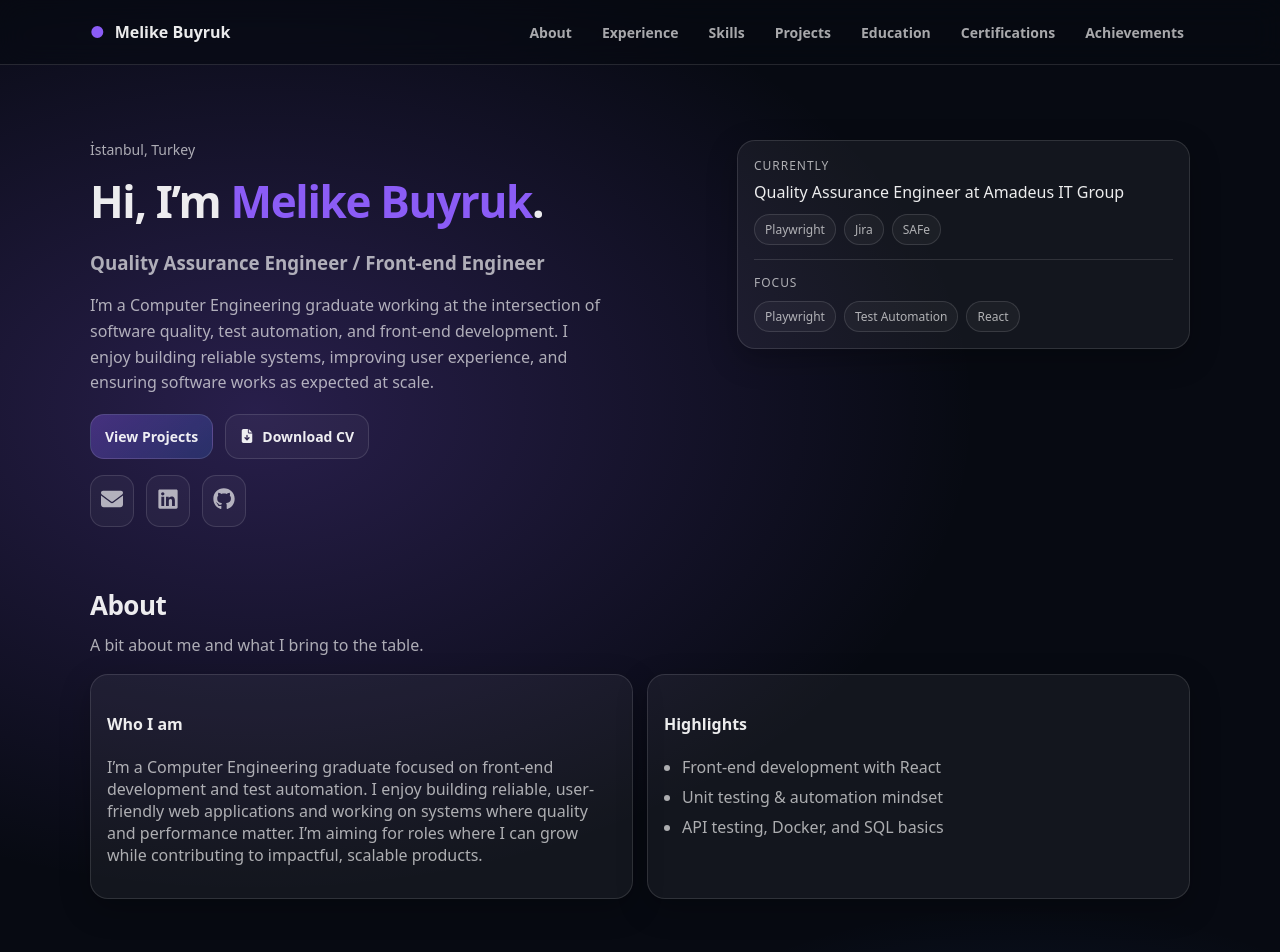
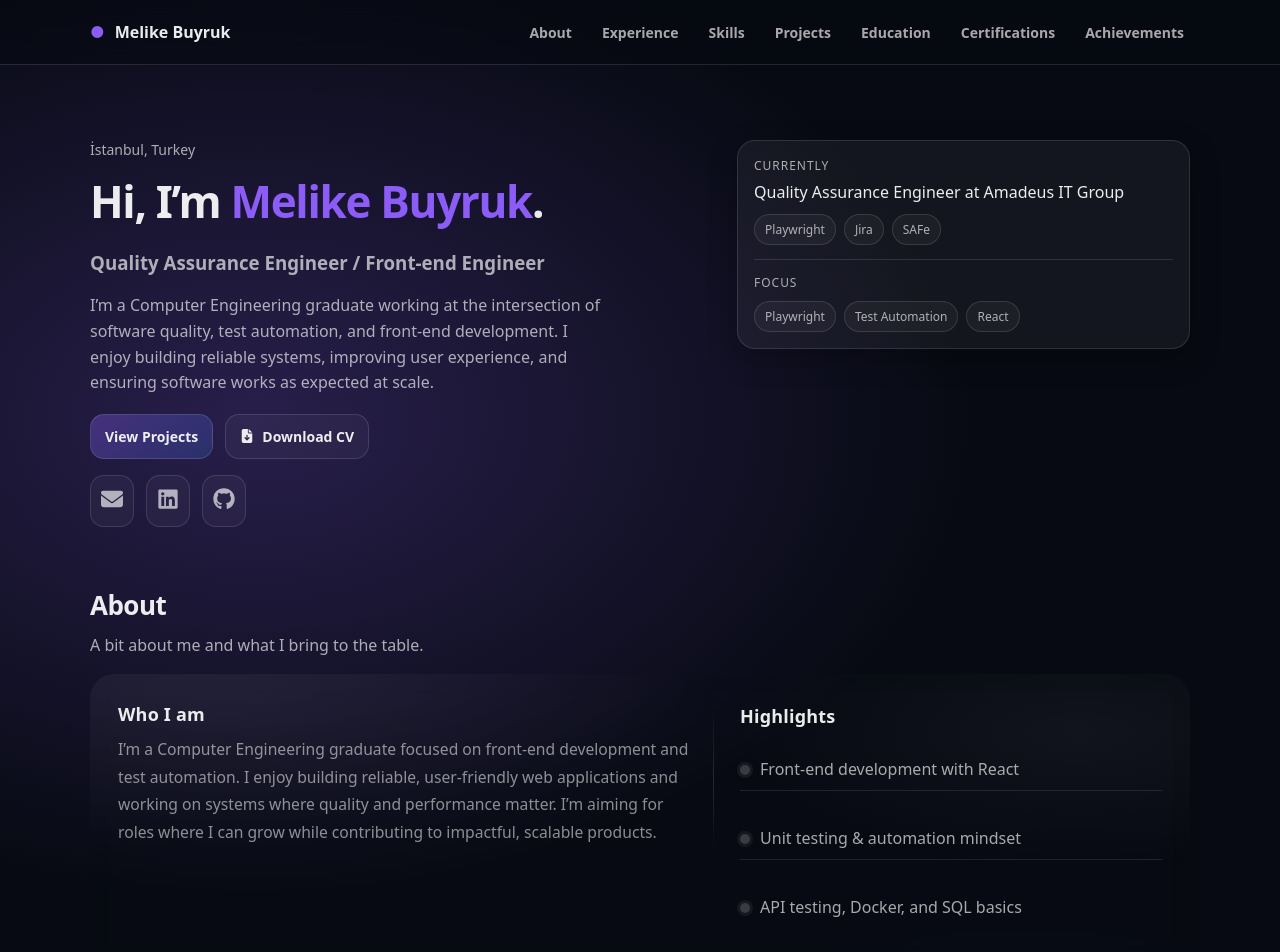
Before and after one commit to melikebuyruk/melike_buyruk_portfolio, a React (Vite) app: page / in a window 1280 px wide. Shown: the top 952 px of the page. Built offline with nearby package versions, Linux system fonts and the light colour scheme.

Commit message:
About css fixed

```diff
--- a/src/App.jsx
+++ b/src/App.jsx
@@ -12,7 +12,6 @@
   return (
     <div className="app">
       <Navbar />
-
       <main className="main">
         <Hero />
         <About />
--- a/src/components/Navbar/Navbar.jsx
+++ b/src/components/Navbar/Navbar.jsx
@@ -15,6 +15,11 @@
     return hasContact ? LINKS : [...LINKS, contact];
   }, []);
 
+  const visibleLinks = useMemo(
+    () => allLinks.filter((l) => l.href !== "#contact"),
+    [allLinks]
+  );
+
   const measurePill = () => {
     const navEl = navRef.current;
     const activeEl = linkRefs.current[active];
@@ -27,10 +32,11 @@
     const navRect = navEl.getBoundingClientRect();
     const elRect = activeEl.getBoundingClientRect();
 
-    const left = elRect.left - navRect.left;
-    const width = elRect.width;
-
-    setPill({ left, width, opacity: 1 });
+    setPill({
+      left: elRect.left - navRect.left,
+      width: elRect.width,
+      opacity: 1,
+    });
   };
 
   useLayoutEffect(() => {
@@ -46,10 +52,25 @@
     }
 
     return () => window.removeEventListener("resize", onResize);
-  }, [active]);
+  }, []);
 
   useEffect(() => {
-    const ids = ["top", ...allLinks.map((l) => l.href.replace("#", ""))];
+    let topEl = document.getElementById("top");
+    if (!topEl) {
+      topEl = document.createElement("div");
+      topEl.id = "top";
+      topEl.setAttribute("aria-hidden", "true");
+      topEl.style.position = "absolute";
+      topEl.style.top = "0";
+      topEl.style.left = "0";
+      topEl.style.width = "1px";
+      topEl.style.height = "1px";
+      topEl.style.pointerEvents = "none";
+      document.body.prepend(topEl);
+    }
+
+    // sadece navbar’da olan section’ları izle
+    const ids = ["top", ...visibleLinks.map((l) => l.href.replace("#", ""))];
 
     const elements = ids
       .map((id) => document.getElementById(id))
@@ -70,13 +91,14 @@
           const best = visible
             .map((e) => ({
               id: e.target.id,
-              top: e.boundingClientRect.top,
               absTop: Math.abs(e.boundingClientRect.top),
             }))
             .sort((a, b) => a.absTop - b.absTop)[0];
 
           if (!best?.id) return;
-          setActive(`#${best.id}`);
+
+          const next = `#${best.id}`;
+          setActive((prev) => (prev === next ? prev : next));
         });
       },
       {
@@ -87,15 +109,20 @@
     );
 
     elements.forEach((el) => observer.observe(el));
-    return () => observer.disconnect();
-  }, [allLinks]);
+
+    return () => {
+      if (rafId) cancelAnimationFrame(rafId);
+      observer.disconnect();
+    };
+  }, [visibleLinks]);
 
   const handleClick = (href) => {
     setActive(href);
+    requestAnimationFrame(() => measurePill());
   };
 
   return (
-    <header className="nav" id="top">
+    <header className="nav">
       <div className="navInner">
         <a className="brand" href="#top" onClick={() => handleClick("#top")}>
           <span className="brandMark">●</span>
@@ -112,9 +139,7 @@
             }}
           />
 
-          {allLinks
-            .filter((l) => l.href !== "#contact")
-            .map((l) => (
+          {visibleLinks.map((l) => (
             <a
               key={l.href}
               href={l.href}
--- a/src/sections/About/About.jsx
+++ b/src/sections/About/About.jsx
@@ -1,4 +1,5 @@
 import Section from "../../Section.jsx";
+import "./about.css";
 
 export default function About() {
   return (
--- /dev/null
+++ b/src/sections/About/about.css
@@ -0,0 +1,115 @@
+#about .grid2 {
+  display: grid;
+  grid-template-columns: 1.15fr 0.85fr;
+  gap: clamp(28px, 4vw, 56px);
+  align-items: start;
+
+  padding: clamp(18px, 2.6vw, 28px);
+  border-radius: 24px;
+
+  background: radial-gradient(
+      900px 320px at 10% 0%,
+      rgba(255, 255, 255, 0.06),
+      transparent 60%
+    ),
+    radial-gradient(
+      700px 260px at 90% 20%,
+      rgba(255, 255, 255, 0.045),
+      transparent 55%
+    );
+  backdrop-filter: blur(10px);
+  -webkit-backdrop-filter: blur(10px);
+}
+
+@media (max-width: 860px) {
+  #about .grid2 {
+    grid-template-columns: 1fr;
+    gap: 22px;
+    padding: 18px;
+    border-radius: 18px;
+  }
+}
+
+#about .card {
+  position: relative;
+  padding: 0;
+  background: transparent;
+  border: 0;
+  box-shadow: none;
+  border-radius: 0;
+}
+
+@media (min-width: 861px) {
+  #about .card:nth-child(1)::after {
+    content: "";
+    position: absolute;
+    top: 6px;
+    right: calc(-1 * clamp(14px, 2vw, 28px));
+    width: 1px;
+    height: min(320px, 100%);
+    background: linear-gradient(
+      to bottom,
+      transparent,
+      rgba(255, 255, 255, 0.14),
+      transparent
+    );
+    opacity: 0.9;
+  }
+}
+
+#about .card h4 {
+  margin: 0 0 10px;
+  font-size: clamp(18px, 1.2vw, 20px);
+  letter-spacing: 0.2px;
+}
+
+#about .muted {
+  margin: 0;
+  line-height: 1.75;
+  opacity: 0.82;
+  font-size: 0.98rem;
+}
+
+#about .list {
+  list-style: none;
+  margin: 12px 0 0;
+  padding: 0;
+  display: grid;
+  gap: 10px;
+}
+
+#about .list li {
+  display: flex;
+  align-items: flex-start;
+  gap: 10px;
+  padding: 10px 0;
+  border-bottom: 1px solid rgba(255, 255, 255, 0.1);
+}
+
+#about .list li:last-child {
+  border-bottom: 0;
+}
+
+#about .list li::before {
+  content: "";
+  width: 10px;
+  height: 10px;
+  margin-top: 0.42em;
+  border-radius: 999px;
+  background: rgba(255, 255, 255, 0.2);
+  box-shadow: 0 0 0 3px rgba(255, 255, 255, 0.06);
+}
+
+#about .card:hover .muted,
+#about .card:hover .list li {
+  opacity: 0.92;
+}
+
+#about .card:hover .list li::before {
+  background: rgba(255, 255, 255, 0.28);
+  box-shadow: 0 0 0 4px rgba(255, 255, 255, 0.08);
+}
+
+#about .card:nth-child(2) {
+  padding-top: 2px;
+}
--- a/src/sections/Education/education.css
+++ b/src/sections/Education/education.css
@@ -45,7 +45,6 @@
   opacity: 0.9;
 }
 
-/* Header layout */
 #education .eduHeader {
   position: relative;
   display: grid;
@@ -115,7 +114,6 @@
   color: rgba(255, 255, 255, 0.92);
 }
 
-/* Stats */
 #education .eduStats {
   position: relative;
   margin-top: 16px;
@@ -162,7 +160,6 @@
   color: rgba(255, 255, 255, 0.68);
 }
 
-/* Body */
 #education .eduBody {
   position: relative;
   margin-top: 16px;
@@ -192,7 +189,6 @@
   color: rgba(45, 212, 191, 0.85);
 }
 
-/* Reduce motion */
 @media (prefers-reduced-motion: reduce) {
   #education .eduPaper::after {
     transition: none !important;
```
Lines whose indentation alone changed are shown as unchanged.
